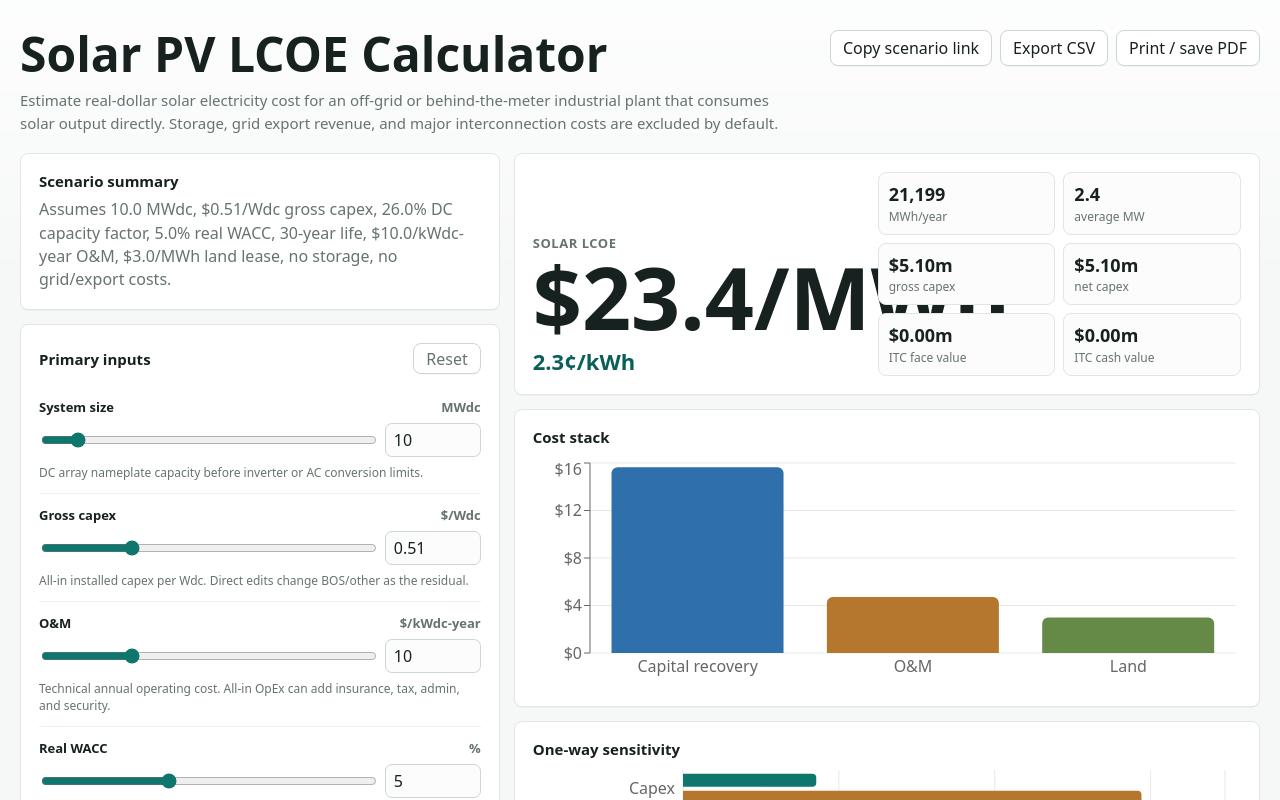
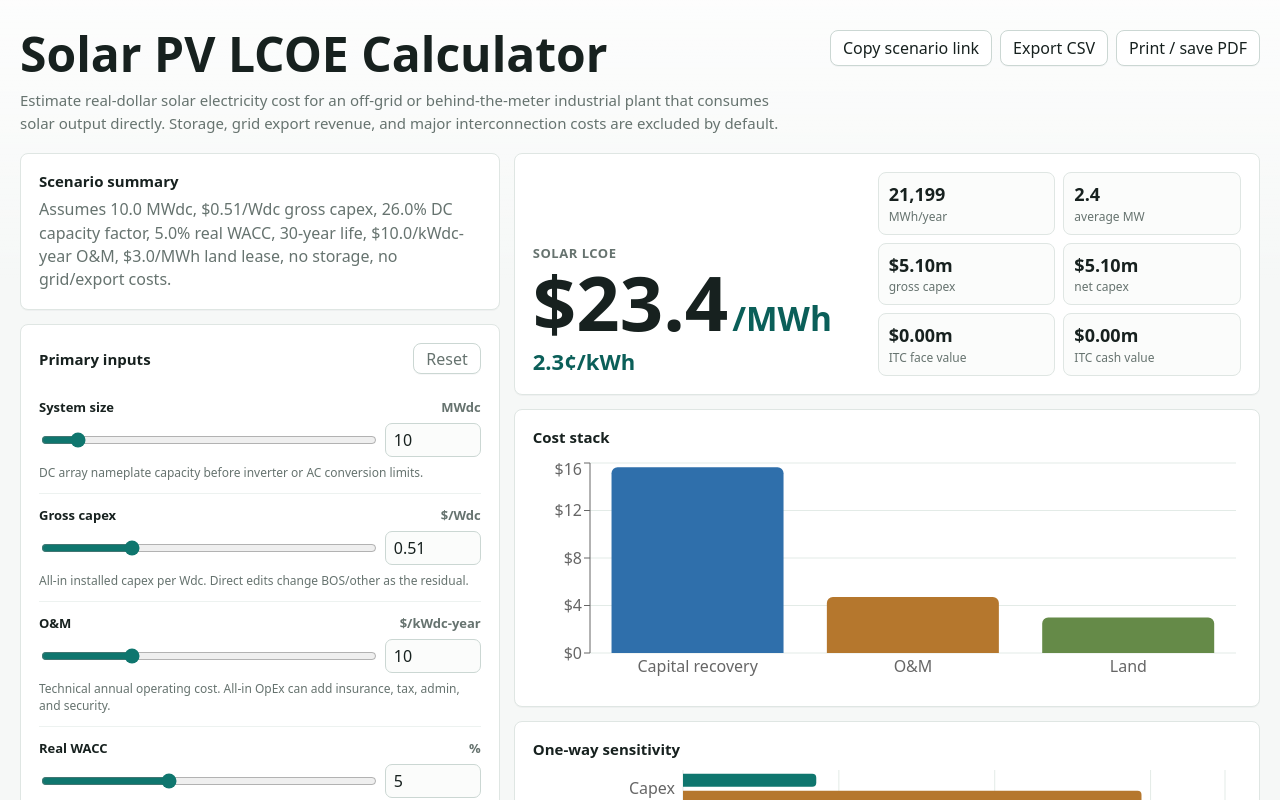
Before and after one commit to guffi/solar-calculator, a React (Vite) app: page / in a window 1280 px wide. Shown: the top 800 px of the page. Built offline with nearby package versions, Linux system fonts and the light colour scheme.

Commit message:
Fix visual QA result layout

```diff
--- a/src/App.tsx
+++ b/src/App.tsx
@@ -279,7 +279,10 @@ export default function App() {
           <section className="panel resultPanel">
             <div>
               <p className="eyebrow">Solar LCOE</p>
-              <p className="bigResult">{lcoe(result.totalLcoe)}</p>
+              <p className="bigResult">
+                <span>${oneDecimal.format(result.totalLcoe)}</span>
+                <span className="bigUnit">/MWh</span>
+              </p>
               <p className="subResult">{oneDecimal.format(result.centsKwh)}¢/kWh</p>
             </div>
             <div className="metricGrid">
--- a/src/styles.css
+++ b/src/styles.css
@@ -67,7 +67,8 @@ input[type="range"] { width: 100%; accent-color: var(--accent); }
 
 .resultPanel { display: grid; grid-template-columns: minmax(260px, .9fr) minmax(250px, 1fr); gap: 18px; align-items: end; position: sticky; top: 12px; z-index: 1; }
 .eyebrow { color: var(--muted); font-size: 13px; font-weight: 800; letter-spacing: .04em; text-transform: uppercase; }
-.bigResult { margin-top: 4px; font-size: clamp(54px, 8vw, 86px); line-height: .95; font-weight: 780; font-variant-numeric: tabular-nums; letter-spacing: 0; }
+.bigResult { display: flex; align-items: baseline; flex-wrap: wrap; gap: 0 4px; max-width: 100%; margin-top: 4px; font-size: clamp(48px, 6.2vw, 76px); line-height: .95; font-weight: 780; font-variant-numeric: tabular-nums; letter-spacing: 0; }
+.bigUnit { font-size: .44em; color: var(--accent-strong); white-space: nowrap; }
 .subResult { margin-top: 8px; color: var(--accent-strong); font-size: 22px; font-weight: 760; }
 .metricGrid { display: grid; grid-template-columns: repeat(2, minmax(0, 1fr)); gap: 8px; }
 .metricGrid span { min-height: 58px; border: 1px solid var(--border); background: var(--panel-soft); border-radius: 8px; padding: 10px; color: var(--muted); font-size: 12px; line-height: 1.25; }
```
Also changed, not shown: 1 other file (tests, documents, lock files or other folders).
